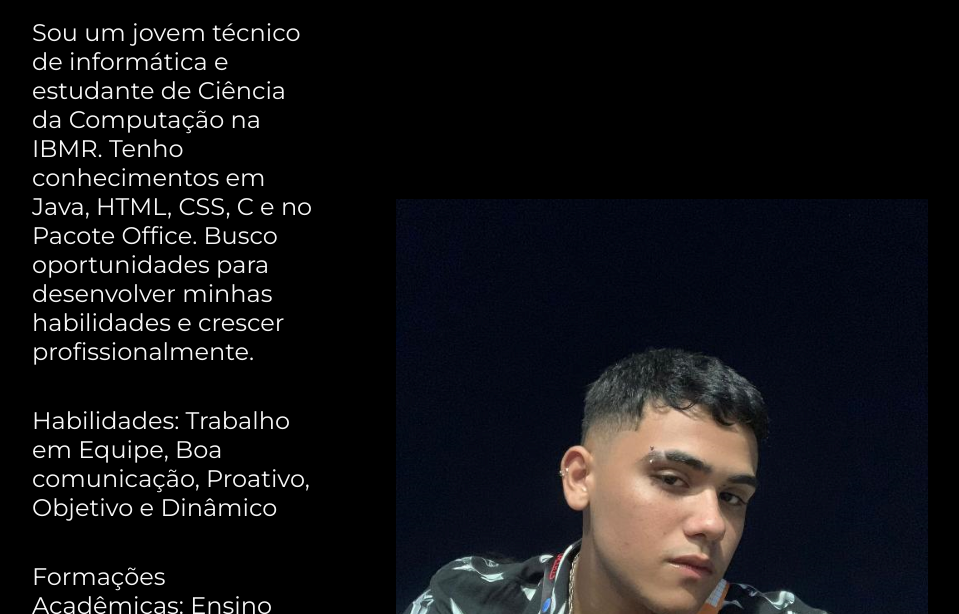
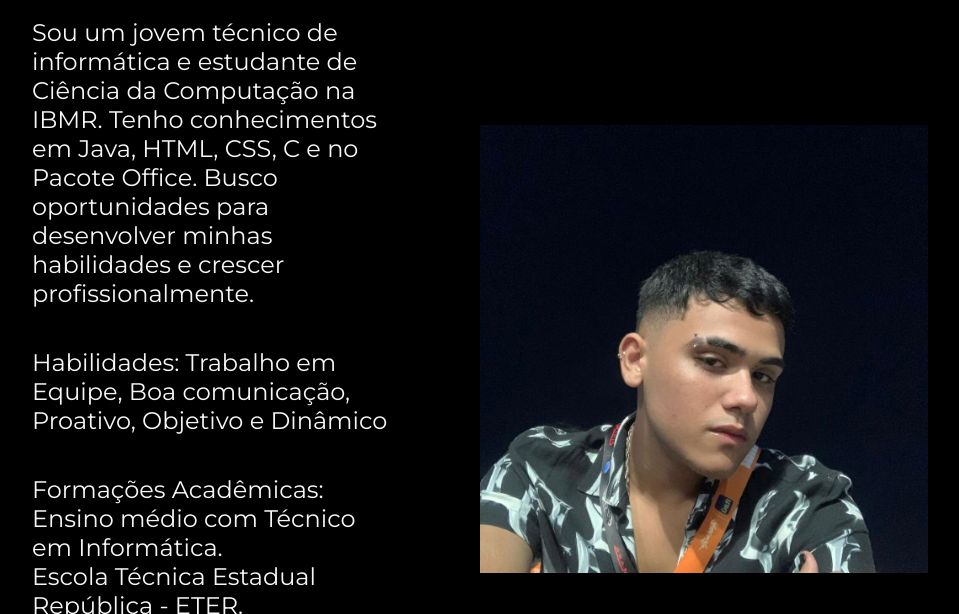
Before and after one commit to jvaldeger/alura, a plain HTML site: page about.html in a window 1280 px wide. Shown: the part 186-800 px from the top of the page, without its empty margins (160-1119 px from the left). Drawn offline with nearby package versions, Linux system fonts and the light colour scheme.

Commit message:
Update about.html

```diff
--- a/about.html
+++ b/about.html
@@ -55,7 +55,7 @@ Dinâmico
 </p>
 </section>
 
-<img id ="foto"src="./assets/foto3.png" alt="EU">
+<img class="apresentacao__imagem" src="./assets/foto3.png" alt="Foto da Joana Santos programando">
 
 
 </main>
```
